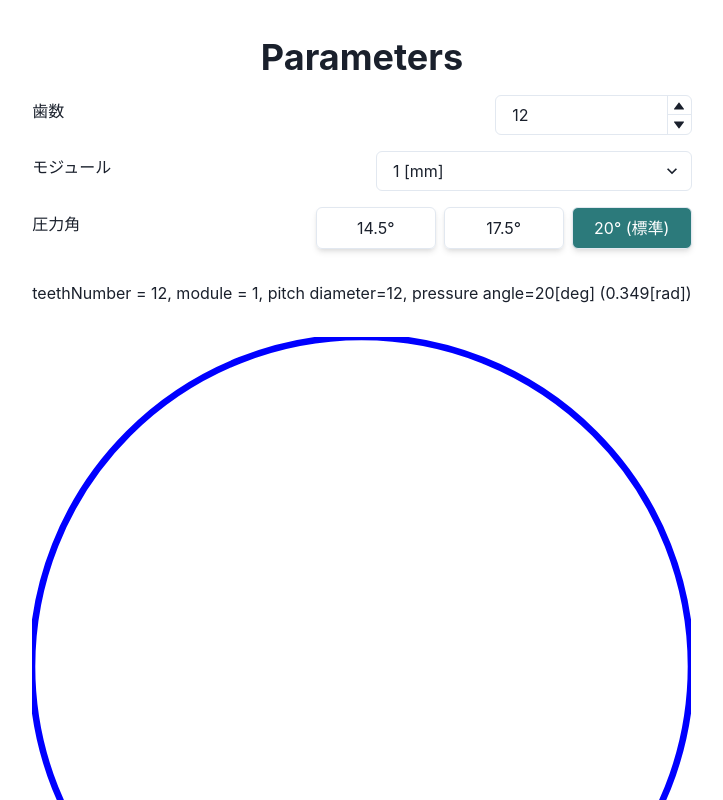
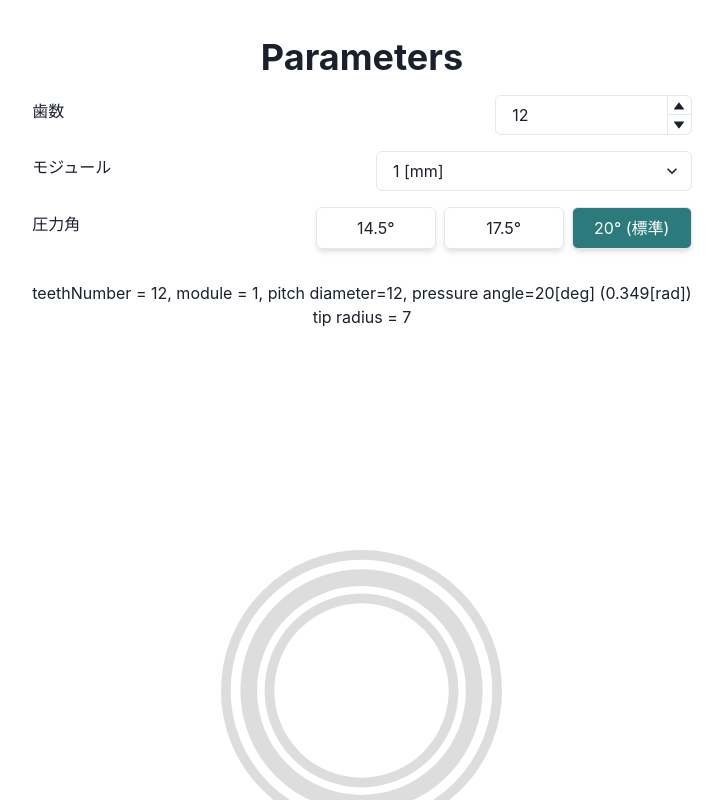
Before and after one commit to sw1227/gear-svg, a React (Vite) app: page / in a window 1280 px wide. Shown: the top 800 px of the page, without its empty margins (278-1001 px from the left). Built offline with nearby package versions, Linux system fonts and the light colour scheme.

Commit message:
feat: add circles to svg

```diff
--- a/src/App.tsx
+++ b/src/App.tsx
@@ -11,15 +11,25 @@ import {
   pressureAngleDegreeState,
   pitchDiameterState,
   pressureAngleState,
+  pitchRadiusState,
+  baseRadiusState,
+  tipRadiusState,
+  rootRadiusState,
 } from './recoil'
 
 
 const App: FC = () => {
+  const SVG_MARGIN = 10
+
   const [teethNumber, setTeethNumber] = useRecoilState(teethNumberState)
   const [module, setModule] = useRecoilState(moduleState)
   const [pressureAngleDegree, setPressureAngleDegree] = useRecoilState(pressureAngleDegreeState)
   const pitchDiameter = useRecoilValue(pitchDiameterState)
   const pressureAngle = useRecoilValue(pressureAngleState)
+  const pitchRadius = useRecoilValue(pitchRadiusState)
+  const baseRadius = useRecoilValue(baseRadiusState)
+  const tipRadius = useRecoilValue(tipRadiusState)
+  const rootRadius = useRecoilValue(rootRadiusState)
 
   // svg size
   const [svgSize, setSvgSize] = useState<number>(0);
@@ -56,11 +66,20 @@ const App: FC = () => {
         </VStack>
 
         <Box mt={8}>teethNumber = {teethNumber}, module = {module}, pitch diameter={pitchDiameter}, pressure angle={pressureAngleDegree}[deg] ({pressureAngle.toFixed(3)}[rad])</Box>
+        <p>tip radius = {tipRadius}</p>
 
         <Box mt={8} ref={svgContainerRef} display="flex" justifyContent="center" boxSizing='border-box'>
-          {/* TODO: 歯車の収まるviewBoxを設定 */}
-          <svg xmlns="http://www.w3.org/2000/svg" width={svgSize} height={svgSize} viewBox="-50 -50 100 100">
-            <circle cx="0" cy="0" r="50" fill="none" stroke="blue" />
+          {/* svg to draw a gear */}
+          <svg
+            xmlns="http://www.w3.org/2000/svg"
+            width={svgSize}
+            height={svgSize}
+            viewBox={`-${tipRadius + SVG_MARGIN} -${tipRadius + SVG_MARGIN} ${(tipRadius + SVG_MARGIN) * 2} ${(tipRadius + SVG_MARGIN) * 2}`}
+          >
+            <circle cx="0" cy="0" r={tipRadius} fill="none" stroke="#ddd" strokeWidth={0.5} />
+            <circle cx="0" cy="0" r={pitchRadius} fill="none" stroke="#ddd" strokeWidth={0.5} />
+            <circle cx="0" cy="0" r={baseRadius} fill="none" stroke="#ddd" strokeWidth={0.5} />
+            <circle cx="0" cy="0" r={rootRadius} fill="none" stroke="#ddd" strokeWidth={0.5} />
           </svg>
         </Box>
       </Box>
--- a/src/recoil/index.ts
+++ b/src/recoil/index.ts
@@ -1,2 +1,9 @@
 export { moduleState, teethNumberState, pressureAngleDegreeState } from './atoms'
-export { pitchDiameterState, pressureAngleState } from './selectors'
+export {
+  pressureAngleState,
+  pitchDiameterState,
+  pitchRadiusState,
+  baseRadiusState,
+  tipRadiusState,
+  rootRadiusState,
+} from './selectors'
--- a/src/recoil/selectors.ts
+++ b/src/recoil/selectors.ts
@@ -1,5 +1,13 @@
 import { selector } from 'recoil'
 import { teethNumberState, moduleState, pressureAngleDegreeState } from './atoms'
+
+// Pressure angle [rad]
+export const pressureAngleState = selector<number>({
+  key: 'pressureAngleState',
+  get: ({ get }) => {
+    return get(pressureAngleDegreeState) * Math.PI / 180
+  }
+})
 
 // Pitch diameter [mm] = module * number of teeth
 // Pirch circle is identical to reference circle in standard spur gear
@@ -12,10 +20,36 @@ export const pitchDiameterState = selector<number>({
   }
 })
 
-// Pressure angle [rad]
-export const pressureAngleState = selector<number>({
-  key: 'pressureAngleState',
+// Pitch radius [mm] = pitch diameter / 2
+export const pitchRadiusState = selector<number>({
+  key: 'pitchRadiusState',
   get: ({ get }) => {
-    return get(pressureAngleDegreeState) * Math.PI / 180
+    return get(pitchDiameterState) / 2
   }
 })
+
+// Base radius [mm] = Pitch radius * cos(pressure angle)
+export const baseRadiusState = selector<number>({
+  key: 'baseRadiusState',
+  get: ({ get }) => {
+    const pitchRadius = get(pitchRadiusState)
+    const pressureAngle = get(pressureAngleState)
+    return pitchRadius * Math.cos(pressureAngle)
+  }
+})
+
+// Tip radius [mm] = Pitch radius + module
+export const tipRadiusState = selector<number>({
+  key: 'tipRadiusState',
+  get: ({ get }) => {
+    return get(pitchRadiusState) + get(moduleState)
+  }
+})
+
+// Root radius [mm] = Pitch radius - 1.25 * module
+export const rootRadiusState = selector<number>({
+  key: 'rootRadiusState',
+  get: ({ get }) => {
+    return get(pitchRadiusState) - 1.25 * get(moduleState)
+  }
+})
```
